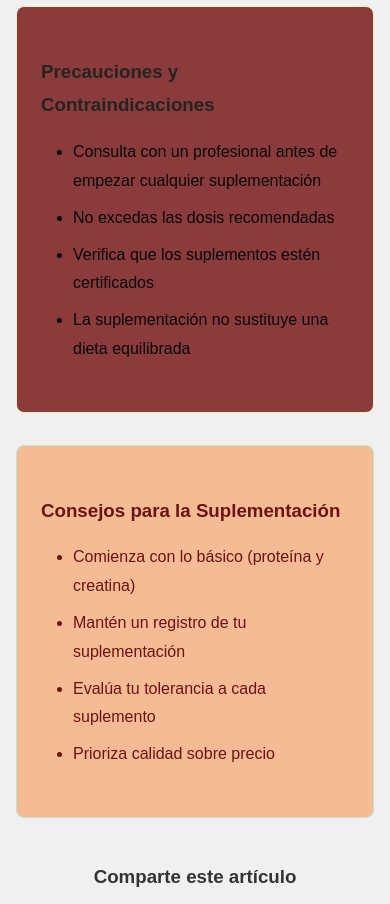
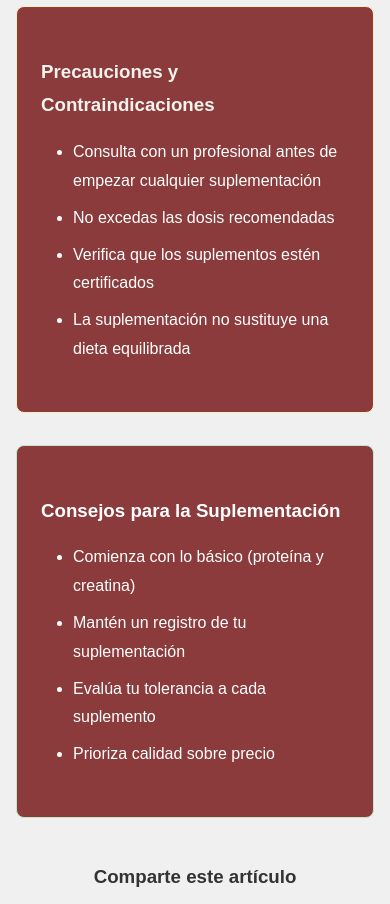
Before and after one commit to 4rbito/Proyecto_LM_GYM, a plain HTML site: page pag/Blog/suplementos.html in a window 390 px wide. Shown: the part 2300-3204 px from the top of the page. Drawn offline with Linux system fonts and the light colour scheme; files whose address does not match are found by name.

Commit message:
Actualizar

```diff
--- a/css/style.css
+++ b/css/style.css
@@ -1043,7 +1043,7 @@ body {
 
 .product-detailMultivitaminico img {
  max-width: 200px;
- width: 60%;
+  width: 60%;
  height: auto;
  margin-bottom: 15px;
 }
@@ -2111,17 +2111,17 @@ body {
 }
 
 .warning-box h3 {
-  color: #242423;
+  color: #f3f3ee;
   margin-bottom: 1rem;
 }
 
 .warning-box ul {
-  color: #080808;
+  color: #ffffff;
 }
 
 /* Cajas de consejos */
 .tips-box {
-  background-color: #f5bb94;
+  background-color: #8b3b3b;
   border: 1px solid #c3e6cb;
   border-radius: 8px;
   padding: 1.5rem;
@@ -2129,12 +2129,12 @@ body {
 }
 
 .tips-box h3 {
-  color: #6b1414;
+  color: #ffffff;
   margin-bottom: 1rem;
 }
 
 .tips-box ul {
-  color: #6b1414;
+  color: #ffffff;
 }
 
 /* Principios sección */
@@ -2274,13 +2274,8 @@ body {
 }
 
 .footer-section {
-  width: 80%;
+  width: 100%;
   text-align: center;
-
-}
-
-.col12{
-  display: none;
 }
 }
 /*Nosotros*/
```
